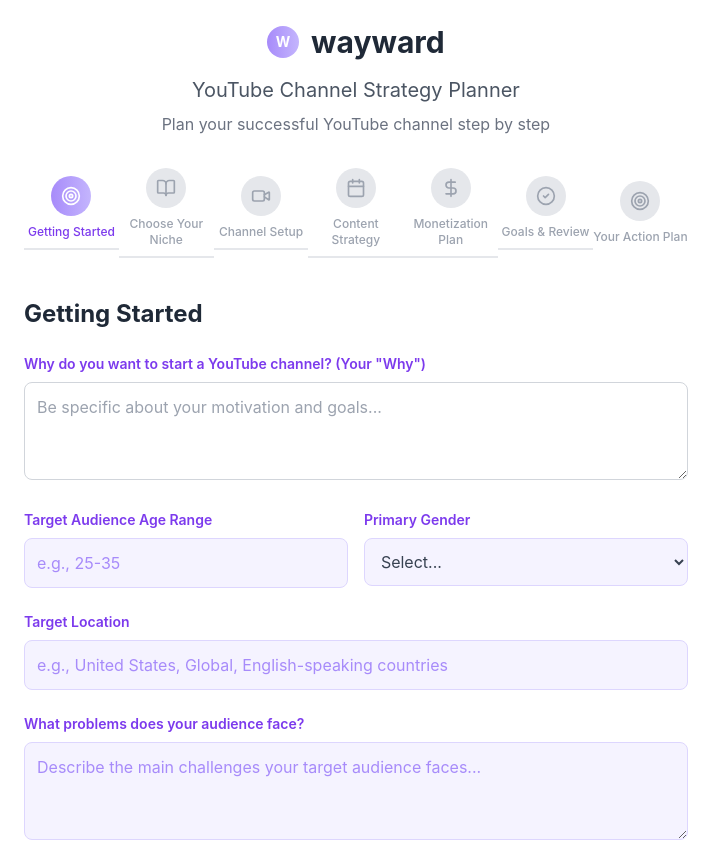
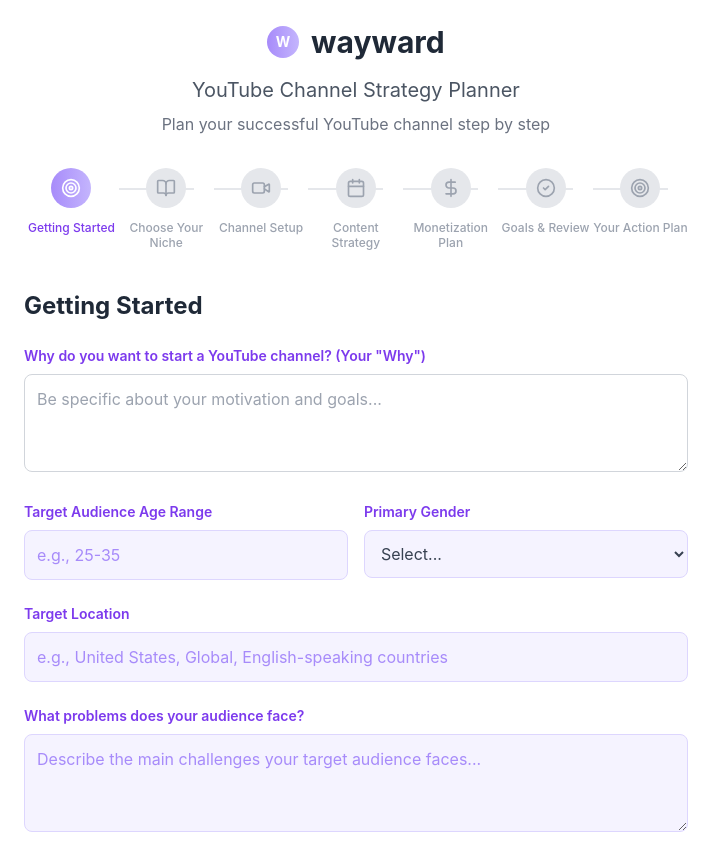
Before and after one commit to FFWayward/youtube-strategy-planner, a React (Vite) app: page / in a window 1280 px wide. Shown: the top 842 px of the page, without its empty margins (0-727 px from the left). Built offline with nearby package versions, Linux system fonts and the light colour scheme.

Commit message:
Update YouTubeStrategyPlanner.jsx
update lines under each section and add to Action plan

```diff
--- a/src/YouTubeStrategyPlanner.jsx
+++ b/src/YouTubeStrategyPlanner.jsx
@@ -1051,18 +1051,19 @@
       </div>
 
      {/* Progress Steps */}
-      <div className="flex justify-between items-center mb-8 overflow-x-auto pb-2">
+      <div className="mb-8 overflow-x-auto pb-2">
+        <div className="flex justify-between items-start relative min-w-full">
           {steps.map((step, index) => {
             const Icon = step.icon;
             return (
               <div
                 key={index}
-              className={`flex flex-col items-center min-w-0 flex-1 ${
+                className={`flex flex-col items-center min-w-0 flex-1 relative ${
                   index <= currentStep ? 'text-purple-600' : 'text-gray-400'
                 }`}
               >
                 <div
-                className={`w-10 h-10 rounded-full flex items-center justify-center mb-2 transition-colors ${
+                  className={`w-10 h-10 rounded-full flex items-center justify-center mb-3 transition-colors relative z-10 ${
                     index <= currentStep
                       ? 'bg-gradient-to-r from-purple-400 to-purple-300 text-white'
                       : 'bg-gray-200 text-gray-400'
@@ -1070,15 +1071,23 @@
                 >
                   <Icon size={20} />
                 </div>
-              <span className="text-xs text-center font-medium">{step.title}</span>
+                <span className="text-xs text-center font-medium leading-tight">{step.title}</span>
                 {index < steps.length - 1 && (
-                <div className={`h-0.5 w-full mt-2 ${
+                  <div
+                    className={`absolute top-5 left-1/2 w-full h-0.5 -translate-y-0.5 ${
                       index < currentStep ? 'bg-gradient-to-r from-purple-400 to-purple-300' : 'bg-gray-200'
-                }`} />
+                    }`}
+                    style={{
+                      marginLeft: '50%',
+                      width: 'calc(100% - 20px)',
+                      zIndex: 1
+                    }}
+                  />
                 )}
               </div>
             );
           })}
+        </div>
       </div>
 
       {/* Form Content */}
```
Lines whose indentation alone changed are shown as unchanged.
